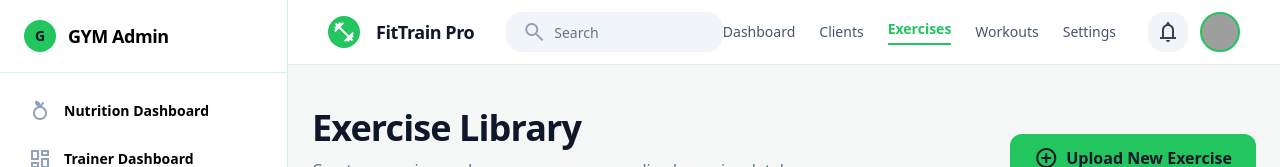
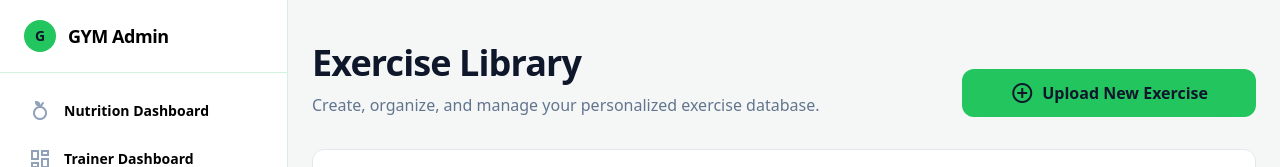
Before and after one commit to devrises-lodem/gym-admin, a Vue app: page /exercise-library in a window 1280 px wide. Shown: the top 167 px of the page. Built offline with nearby package versions, Linux system fonts and the light colour scheme; grey boxes are pictures that could not be loaded.

Commit message:
Clean: codigo que no se estaba usando

```diff
--- a/src/components/AppSidebar.vue
+++ b/src/components/AppSidebar.vue
@@ -40,7 +40,7 @@
         v-for="route in appRoutes"
         :key="route.path"
         :to="route.path"
-        class="flex items-center gap-3 px-3 py-2.5 rounded-lg text-sm font-medium transition-colors"
+        class="group flex items-center gap-3 px-3 py-2.5 rounded-lg text-sm font-medium transition-colors"
         :class="[
           route.path === currentPath
             ? 'bg-primary text-slate-900'
@@ -54,8 +54,8 @@
     </nav>
 
     <div class="flex flex-col gap-2">
-      <RouterLink to="/login" class="group flex items-center gap-3 px-3 py-2.5 rounded-lg text-sm font-medium
-      transition-colors hover:bg-slate-600 hover:text-white" @click="$emit('close')">
+      <RouterLink to="/login" class="group flex items-center gap-3 px-3 py-2.5 text-sm font-medium
+      transition-colors hover:bg-primary hover:text-white" @click="$emit('close')">
         <span class="material-symbols-outlined text-xl group-hover:text-white">logout</span>
         <span class="text-black font-bold group-hover:text-white">Logout</span>
       </RouterLink>
--- a/src/components/HelloWorld.vue
+++ /dev/null
@@ -1,11 +0,0 @@
-<script setup lang="ts">
-</script>
-
-<template>
-  <h1 class="text-3xl font-bold underline">
-    Hello world!
-  </h1>
-</template>
-
-<style scoped>
-</style>
--- a/src/router/index.ts
+++ b/src/router/index.ts
@@ -69,9 +69,14 @@ const router = createRouter({
       component: () => import('@/views/MeasurementsView.vue'),
     },
     {
-      path: '/exercise-details',
+      path: '/exercise-details/create',
       name: 'exercise-details',
-      component: ExerciseDetail,
+      component: () => import('@/views/exercise/ExerciseDetail.vue'),
+    },
+    {
+      path: '/exercise-details/edit/:id',
+      name: 'exercise-details-edit',
+      component: () => import('@/views/exercise/ExerciseDetail.vue'),
     },
     {
       path: '/',
--- a/src/views/HomeView.vue
+++ /dev/null
@@ -1,9 +0,0 @@
-<script setup lang="ts">
-import HelloWorld from "@/components/HelloWorld.vue";
-</script>
-
-<template>
-  <main>
-    <HelloWorld />
-  </main>
-</template>
--- a/src/views/exercise/ExerciseLibrary.vue
+++ b/src/views/exercise/ExerciseLibrary.vue
@@ -3,52 +3,6 @@
     <div class="relative flex h-auto min-h-screen w-full flex-col group/design-root overflow-x-hidden">
       <div class="layout-container flex h-full grow flex-col">
 
-        <header
-          class="flex items-center justify-between whitespace-nowrap border-b border-solid border-slate-200 dark:border-slate-800 px-10 py-3 bg-white dark:bg-slate-900">
-          <div class="flex items-center gap-8">
-            <div class="flex items-center gap-4 text-primary">
-              <div class="size-8 bg-primary rounded-lg flex items-center justify-center text-white">
-                <span class="material-symbols-outlined">fitness_center</span>
-              </div>
-              <h2 class="text-slate-900 dark:text-slate-100 text-lg font-bold leading-tight tracking-tight">FitTrain Pro
-              </h2>
-            </div>
-            <label class="flex flex-col min-w-40 !h-10 max-w-64">
-              <div class="flex w-full flex-1 items-stretch rounded-lg h-full">
-                <div
-                  class="text-slate-400 flex border-none bg-slate-100 dark:bg-slate-800 items-center justify-center pl-4 rounded-l-lg border-r-0">
-                  <span class="material-symbols-outlined text-[20px]">search</span>
-                </div>
-                <input
-                  class="form-input flex w-full min-w-0 flex-1 resize-none overflow-hidden rounded-lg text-slate-900 dark:text-slate-100 focus:outline-0 focus:ring-0 border-none bg-slate-100 dark:bg-slate-800 focus:border-none h-full placeholder:text-slate-500 px-4 rounded-l-none border-l-0 pl-2 text-sm font-normal"
-                  placeholder="Search" value="" />
-              </div>
-            </label>
-          </div>
-          <div class="flex flex-1 justify-end gap-8">
-            <nav class="flex items-center gap-6">
-              <a class="text-slate-600 dark:text-slate-400 hover:text-primary dark:hover:text-primary text-sm font-medium transition-colors"
-                href="#">Dashboard</a>
-              <a class="text-slate-600 dark:text-slate-400 hover:text-primary dark:hover:text-primary text-sm font-medium transition-colors"
-                href="#">Clients</a>
-              <a class="text-primary text-sm font-bold border-b-2 border-primary pb-1" href="#">Exercises</a>
-              <a class="text-slate-600 dark:text-slate-400 hover:text-primary dark:hover:text-primary text-sm font-medium transition-colors"
-                href="#">Workouts</a>
-              <a class="text-slate-600 dark:text-slate-400 hover:text-primary dark:hover:text-primary text-sm font-medium transition-colors"
-                href="#">Settings</a>
-            </nav>
-            <div class="flex items-center gap-3">
-              <button
-                class="flex items-center justify-center rounded-lg h-10 w-10 bg-slate-100 dark:bg-slate-800 text-slate-700 dark:text-slate-300 hover:bg-slate-200 dark:hover:bg-slate-700">
-                <span class="material-symbols-outlined text-[20px]">notifications</span>
-              </button>
-              <div class="bg-center bg-no-repeat aspect-square bg-cover rounded-full size-10 border-2 border-primary"
-                data-alt="Professional trainer profile avatar"
-                style='background-image: url("https://lh3.googleusercontent.com/aida-public/AB6AXuDeh_awAt5qTIPPBL605cVeskwOTvxf44URrFBTb5lkLX_sL-YD4A5eHFey10bu1_1_oaLYpxUXjl3xAE1aJ5nbJ6zZbcdxSh8Qg8Texu8-nStr43lzL3clLZGZ2fDQjZ7pB1Mi-SDTDZdB3ylPoa-tFkRjFu0wqK1Bx80dJ4AUYot3JBHeMxAaxr38A0buZ9F-KHSV4BuHP2ytirf6fz3R6cswfFI-RWVWou81VhhNHYnXp-kGizqXNfSzCN0CKjDVSjZwurq7ubU");'>
-              </div>
-            </div>
-          </div>
-        </header>
         <main class="flex-1 flex flex-col items-center">
           <div class="layout-content-container flex flex-col max-w-[1200px] w-full px-6 py-10">
 
@@ -59,11 +13,13 @@
                 <p class="text-slate-500 dark:text-slate-400 text-base font-normal">Create, organize, and manage your
                   personalized exercise database.</p>
               </div>
+              <RouterLink to="/exercise-details/create" class="flex items-center justify-center gap-2 rounded-xl h-12 px-6 bg-primary text-slate-900 text-base font-bold transition-transform hover:scale-[1.02]">
                 <button
                   class="flex items-center justify-center gap-2 rounded-xl h-12 px-6 bg-primary text-slate-900 text-base font-bold transition-transform hover:scale-[1.02]">
                   <span class="material-symbols-outlined">add_circle</span>
                   <span>Upload New Exercise</span>
                 </button>
+              </RouterLink>
             </div>
 
             <div class="flex flex-col gap-6 mb-10">
@@ -283,6 +239,7 @@
 
               <div
                 class="group flex flex-col bg-white dark:bg-slate-900 rounded-xl overflow-hidden border border-slate-100 dark:border-slate-800 shadow-sm hover:shadow-md transition-shadow">
+                <RouterLink to="/exercise-details/edit/1">
                   <div class="relative w-full aspect-video bg-slate-200 dark:bg-slate-800 overflow-hidden">
                     <div class="w-full h-full bg-center bg-cover transition-transform duration-500 group-hover:scale-110"
                       data-alt="Dynamic lunge walking exercise representation"
@@ -309,13 +266,19 @@
                         class="px-2 py-1 bg-slate-100 dark:bg-slate-800 text-slate-500 dark:text-slate-400 text-[10px] rounded">Intermediate</span>
                     </div>
                   </div>
+                </RouterLink>
               </div>
 
+              <div
+                class="group flex flex-col bg-white dark:bg-slate-900 rounded-xl overflow-hidden border border-slate-100 dark:border-slate-800 shadow-sm hover:shadow-md transition-shadow">
+                <RouterLink to="/exercise-details/create">
                   <div
                     class="group flex flex-col items-center justify-center border-2 border-dashed border-slate-200 dark:border-slate-800 rounded-xl aspect-[4/5] hover:border-primary hover:bg-primary/5 transition-all cursor-pointer">
                     <span
                       class="material-symbols-outlined text-4xl text-slate-300 dark:text-slate-700 group-hover:text-primary mb-2">add_circle</span>
                     <p class="text-slate-500 dark:text-slate-400 text-sm font-medium">New Exercise</p>
+                  </div>
+                </RouterLink>
               </div>
             </div>
           </div>
--- a/src/views/login/LoginView.vue
+++ b/src/views/login/LoginView.vue
@@ -39,7 +39,6 @@
               v-model="form.email"
               type="email"
               placeholder="Enter your email"
-              required
               :class="[
                 'w-full pl-10 sm:pl-11 pr-3 py-2.5 sm:py-3 border rounded-lg text-sm transition-all duration-200 bg-indigo-50 text-gray-900',
                 errors.email ? 'border-red-500' : 'border-indigo-400 focus:border-indigo-300 focus:ring-2 focus:ring-indigo-300 focus:ring-opacity-20'
@@ -58,7 +57,6 @@
               v-model="form.password"
               :type="showPassword ? 'text' : 'password'"
               placeholder="**********"
-              required
               :class="[
                 'w-full pl-10 sm:pl-11 pr-10 py-2.5 sm:py-3 border rounded-lg text-sm transition-all duration-200 bg-indigo-50 text-gray-900',
                 errors.password ? 'border-red-500' : 'border-indigo-400 focus:border-indigo-300 focus:ring-2 focus:ring-indigo-300 focus:ring-opacity-20'
@@ -123,7 +121,7 @@ const validateForm = () => {
   errors.email = ''
   errors.password = ''
 
-  if (!form.email) {
+  /*if (!form.email) {
     errors.email = 'Email is required'
   } else if (!/^[^\s@]+@[^\s@]+\.[^\s@]+$/.test(form.email)) {
     errors.email = 'Please enter a valid email'
@@ -135,7 +133,8 @@ const validateForm = () => {
     errors.password = 'Password must be at least 6 characters'
   }
 
-  return !errors.email && !errors.password
+  return !errors.email && !errors.password*/
+  return true
 }
 
 const handleLogin = async () => {
@@ -152,7 +151,7 @@ const handleLogin = async () => {
     console.log('Login successful:', form)
 
     // Redirect to dashboard or home
-    router.push('/measurements')
+    router.push('/')
   } catch (error) {
     console.error('Login failed:', error)
     errors.password = 'Invalid email or password'
```
Lines whose indentation alone changed are shown as unchanged.
